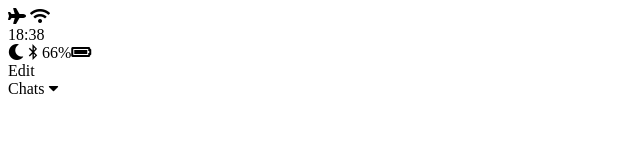
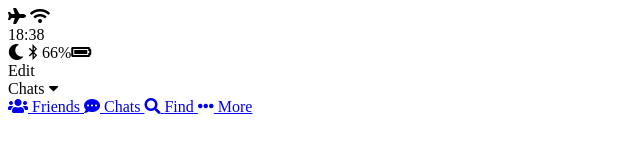
Before and after one commit to LeescNote/kakao-clone, a plain HTML site: page chats.html in a window 1280 px wide. Shown: the whole page, without its empty margins (0-640 px from the left). Drawn offline with Linux system fonts and the light colour scheme.

Commit message:
Navigation is done.

```diff
--- a/chats.html
+++ b/chats.html
@@ -35,5 +35,23 @@
            </div>
        </div>
      </header>
+     <nav class="tab-bar">
+       <a href="index.html" class="tab-bar__tab ">
+         <i class="fas fa-users"></i>
+           <span class="tab-bar__title">Friends</span>
+       </a>
+       <a href="chats.html" class="tab-bar__tab tab-bar__tab--selected">
+         <i class="fas fa-comment-dots"></i>
+           <span class="tab-bar__title">Chats</span>
+       </a>
+       <a href="find.html" class="tab-bar__tab">
+         <i class="fas fa-search"></i>
+           <span class="tab-bar__title">Find</span>
+       </a>
+       <a href="more.html" class="tab-bar__tab">
+         <i class="fas fa-ellipsis-h"></i>
+           <span class="tab-bar__title">More</span>
+       </a>
+     </nav>
 </body>
 </html>
```
Also changed, not shown: find.html (+18 -0 lines), index.html (+18 -0 lines), more.html (+18 -0 lines).
